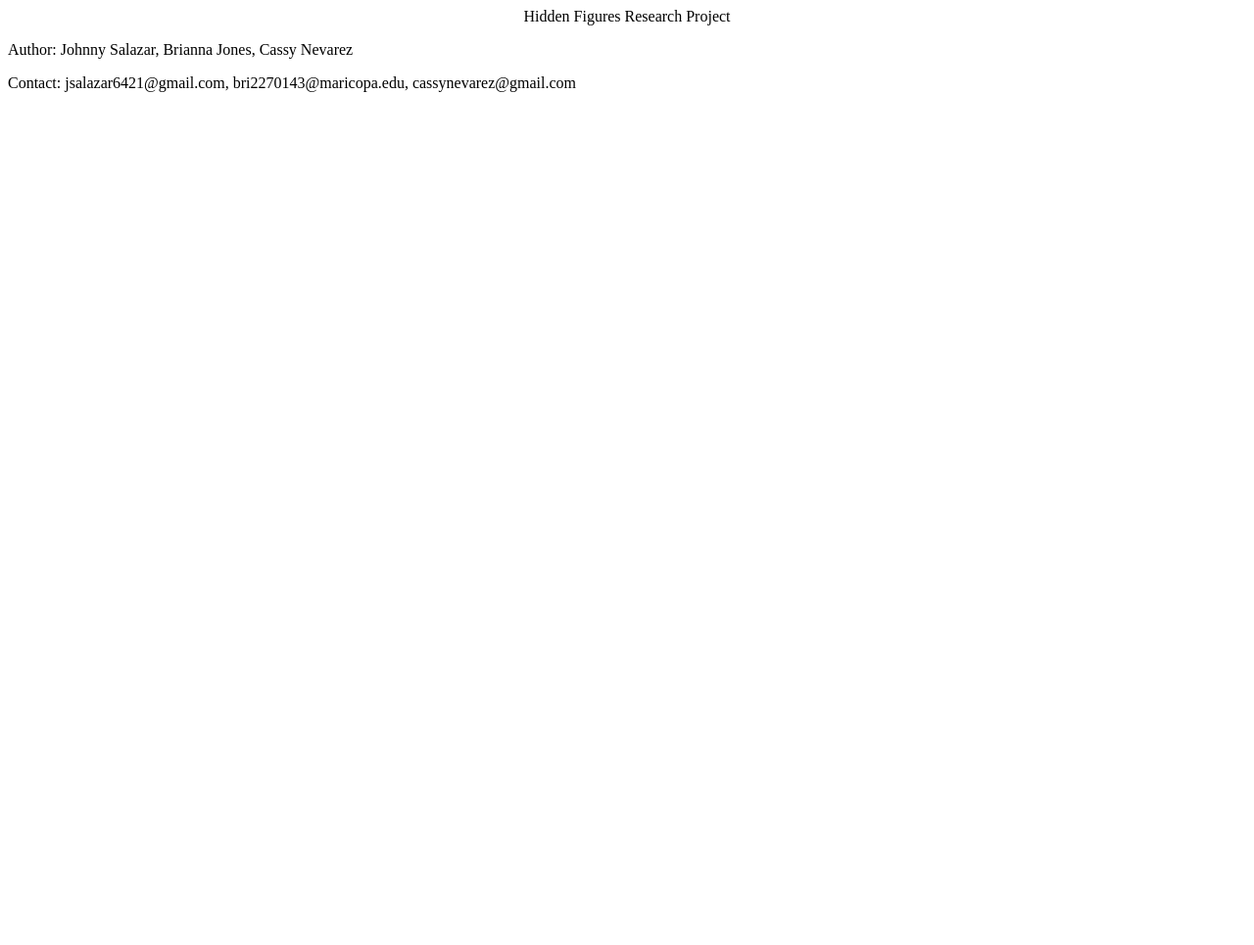
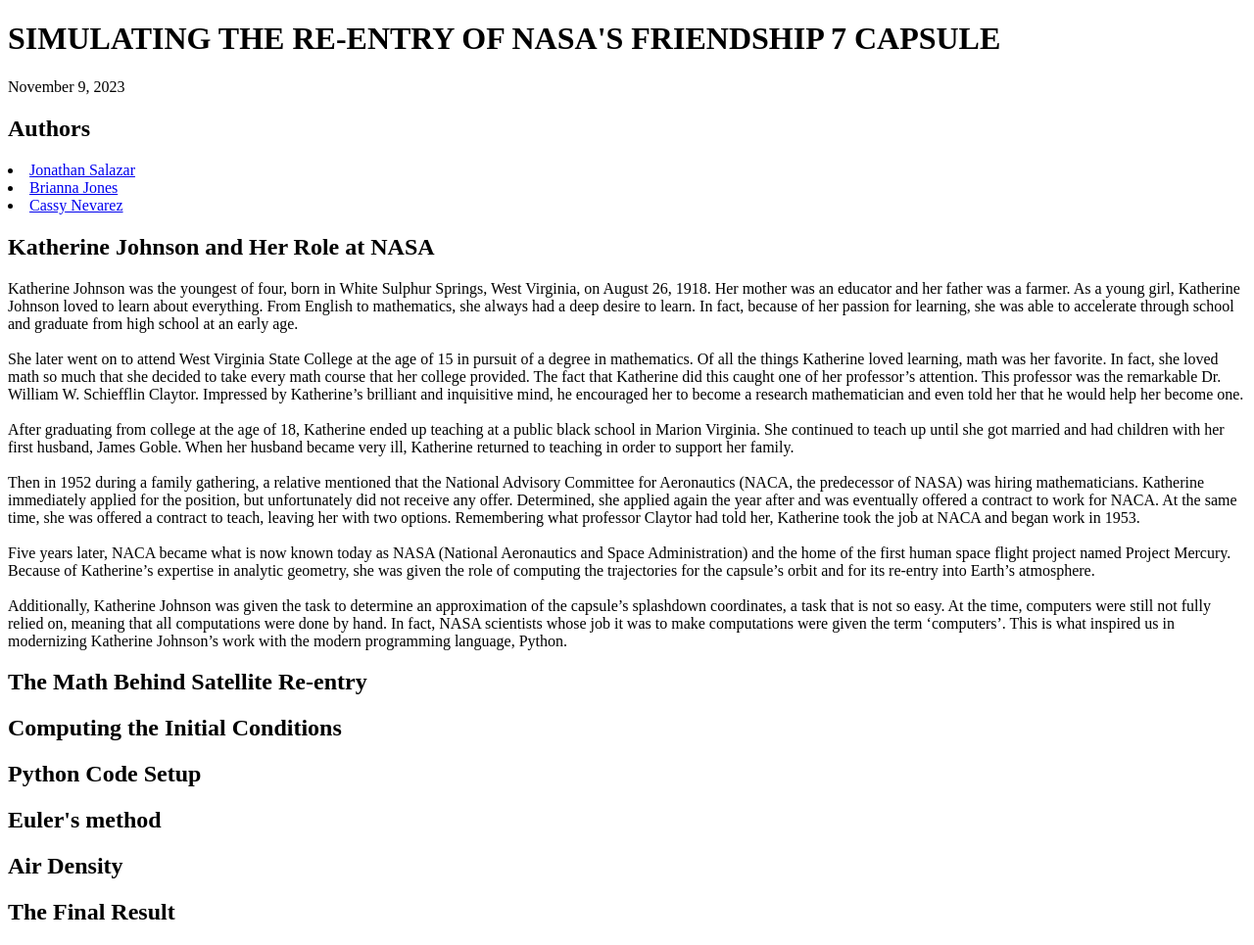
Before and after one commit to itsJohnny21/Friendship7-Reentry, a plain HTML site: page Website/index.html in a window 1280 px wide. Shown: the whole page at 98% size. Before the commit the page ends 800 px from the top, so only its background shows below. Drawn offline with Linux system fonts and the light colour scheme.

Commit message:
Katherine Johnson section complete

```diff
--- a/Website/index.html
+++ b/Website/index.html
@@ -4,17 +4,67 @@
     <meta charset="UTF-8">
     <meta name="author" content="Johnny Salazar, Brianna Jones, Cassy Nevarez">
     <meta name="viewport" content="width=device-width, initial-scale=1.0">
-    <title>Hidden Figures Research Project</title>
+    <title>Friendship 7 Re-entry Simulation</title>
+    <link rel="stylesheet" href="styles.css">
 </head>
 <body>
 
-    <center> <bold>Hidden Figures Research Project</bold> </center>
+    <header>
+        <h1>SIMULATING THE RE-ENTRY OF NASA'S FRIENDSHIP 7 CAPSULE</h1>
+
+        <section id="date">
+            <p>November 9, 2023</p>
+        </section>
+
+        <section id="authors">
+            <h2>Authors</h2>
+            <li><a href="./about_jonathan_salazar.html">Jonathan Salazar</a></li>
+            <li><a href="./about_brianna_jones.html">Brianna Jones</a></li>
+            <li><a href="./about_cassy_nevarez.html">Cassy Nevarez</a></li>
+        </section>
+    </header>
+
+    <main>
+        <section id="katherine_johnson">
+            <h2>Katherine Johnson and Her Role at NASA</h2>
+            <p>Katherine Johnson was the youngest of four, born in White Sulphur Springs, West Virginia, on August 26, 1918. Her mother was an educator and her father was a farmer. As a young girl, Katherine Johnson loved to learn about everything. From English to mathematics, she always had a deep desire to learn. In fact, because of her passion for learning, she was able to accelerate through school and graduate from high school at an early age.
+                <br><br>
+                She later went on to attend West Virginia State College at the age of 15 in pursuit of a degree in mathematics. Of all the things Katherine loved learning, math was her favorite. In fact, she loved math so much that she decided to take every math course that her college provided. The fact that Katherine did this caught one of her professor’s attention. This professor was the remarkable Dr. William W. Schiefflin Claytor. Impressed by Katherine’s brilliant and inquisitive mind, he encouraged her to become a research mathematician and even told her that he would help her become one.
+                <br><br>
+                After graduating from college at the age of 18, Katherine ended up teaching at a public black school in Marion Virginia. She continued to teach up until she got married and had children with her first husband, James Goble. When her husband became very ill, Katherine returned to teaching in order to support her family.
+                <br><br>
+                Then in 1952 during a family gathering, a relative mentioned that the National Advisory Committee for Aeronautics (NACA, the predecessor of NASA) was hiring mathematicians. Katherine immediately applied for the position, but unfortunately did not receive any offer. Determined, she applied again the year after and was eventually offered a contract to work for NACA. At the same time, she was offered a contract to teach, leaving her with two options. Remembering what professor Claytor had told her, Katherine took the job at NACA and began work in 1953.
+                <br><br>
+                Five years later, NACA became what is now known today as NASA (National Aeronautics and Space Administration) and the home of the first human space flight project named Project Mercury. Because of Katherine’s expertise in analytic geometry, she was given the role of computing the trajectories for the capsule’s orbit and for its re-entry into Earth’s atmosphere.
+                <br><br>
+                Additionally, Katherine Johnson was given the task to determine an approximation of the capsule’s splashdown coordinates, a task that is not so easy. At the time, computers were still not fully relied on, meaning that all computations were done by hand. In fact, NASA scientists whose job it was to make computations were given the term ‘computers’. This is what inspired us in modernizing Katherine Johnson’s work with the modern programming language, Python.
+            </p>
+        </section>
+
+        <section id="the_math">
+            <h2>The Math Behind Satellite Re-entry</h2>
+        </section>
+
+        <section id="initial_conditions">
+            <h2>Computing the Initial Conditions</h2>
+        </section>
+
+        <section id="code_setup">
+            <h2>Python Code Setup</h2>
+        </section>
+
+        <section id="eulers_method">
+            <h2>Euler's method</h2>
+        </section>
+
+        <section id="air_density">
+            <h2>Air Density</h2>
+        </section>
+
+        <section id="final_result">
+            <h2>The Final Result</h2>
+        </section>
+    </main>
 
 </body>
-
-<footer>
-    <p>Author: Johnny Salazar, Brianna Jones, Cassy Nevarez</p>
-    <p>Contact: jsalazar6421@gmail.com, bri2270143@maricopa.edu, cassynevarez@gmail.com</p>
-</footer>
-
 </html>
```
Also changed, not shown: Website/about_brianna_jones.html (added, +11 -0 lines), Website/about_cassy_nevarez.html (added, +11 -0 lines), Website/about_jonathan_salazar.html (added, +11 -0 lines), Website/planning/sections.txt (deleted), Website/planning/website_plan.txt, 2 other files.
